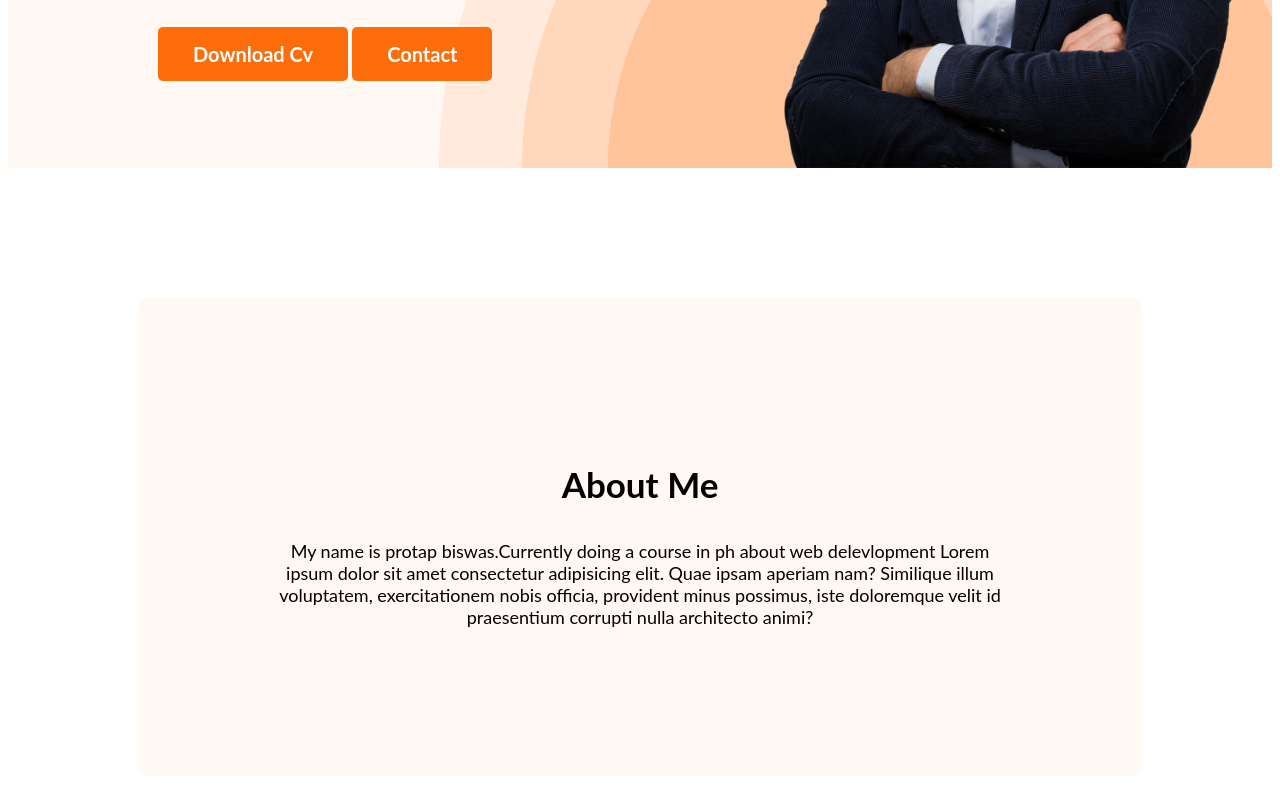
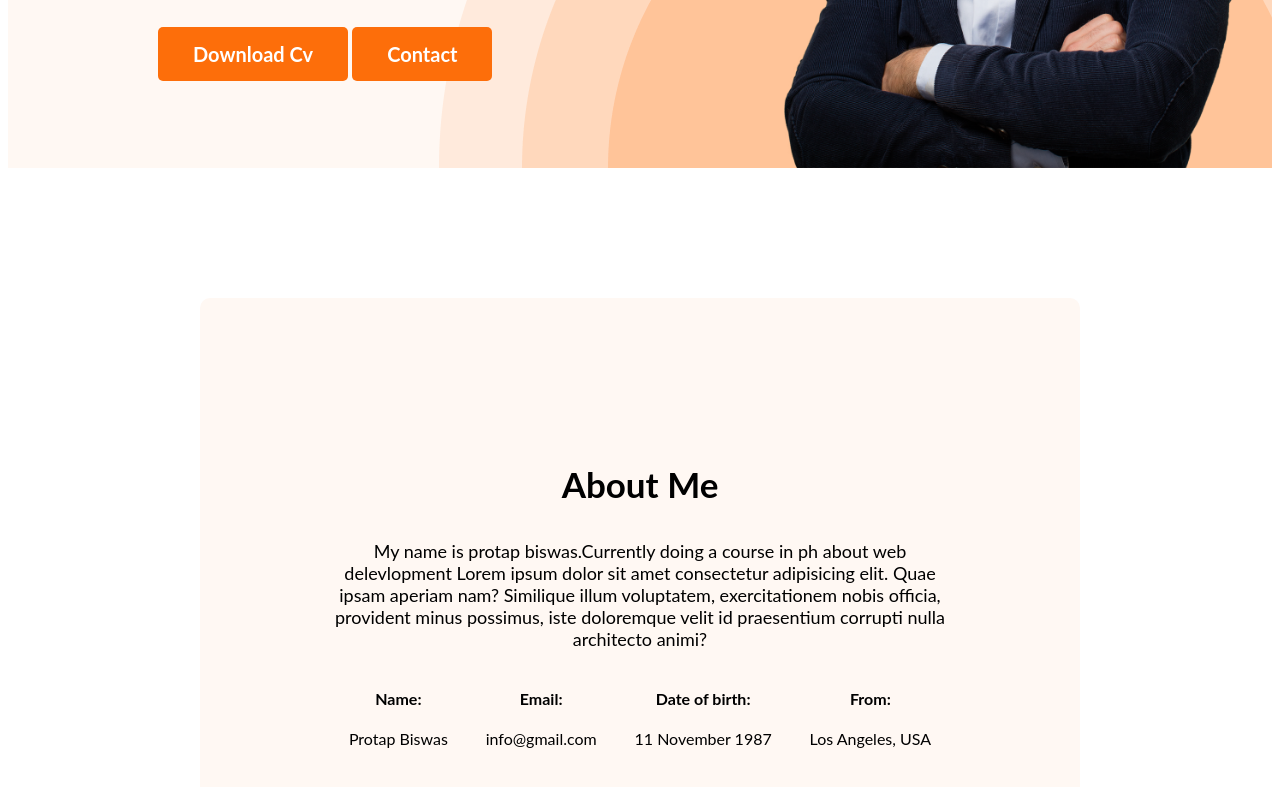
Before and after one commit to protap1100/my_protfolio, a plain HTML site: page index.html in a window 1280 px wide. Shown: the part 593-1380 px from the top of the page. Drawn offline with Linux system fonts and the light colour scheme.

Commit message:
about section ended

```diff
--- a/index.html
+++ b/index.html
@@ -40,6 +40,24 @@
                 Lorem ipsum dolor sit amet consectetur adipisicing elit. Quae
                 ipsam aperiam nam? Similique illum voluptatem, exercitationem nobis officia, provident minus possimus, iste doloremque velit id praesentium corrupti nulla architecto animi?
             </p>
+            <div class="about-info-container">
+                <div class="about-info">
+                    <h4 class="info-title">Name:</h4>
+                    <p class="info-description">Protap Biswas</p>
+                </div>
+                <div class="about-info">
+                    <h4 class="info-title">Email:</h4>
+                    <p class="info-description">info@gmail.com</p>
+                </div>
+                <div class="about-info">
+                    <h4 class="info-title">Date of birth:</h4>
+                    <p class="info-description">11 November 1987</p>
+                </div>
+                <div class="about-info">
+                    <h4 class="info-title">From:</h4>
+                    <p class="info-description">Los Angeles, USA</p>
+                </div>
+            </div>
         </section>
     </main>
     <footer>
--- a/styles/style.css
+++ b/styles/style.css
@@ -103,6 +103,19 @@ nav a{
 }
 
 /* main section style */
+main{
+    max-width: 1140px;
+    margin: 0 auto;
+}
+
+.about-info-container{
+    display: flex;
+    justify-content: space-around;
+}
+.about-info{
+    text-align: center;
+}
+/* about section style */
 .about{
     padding:130px;
     border-radius: 10px;
```
